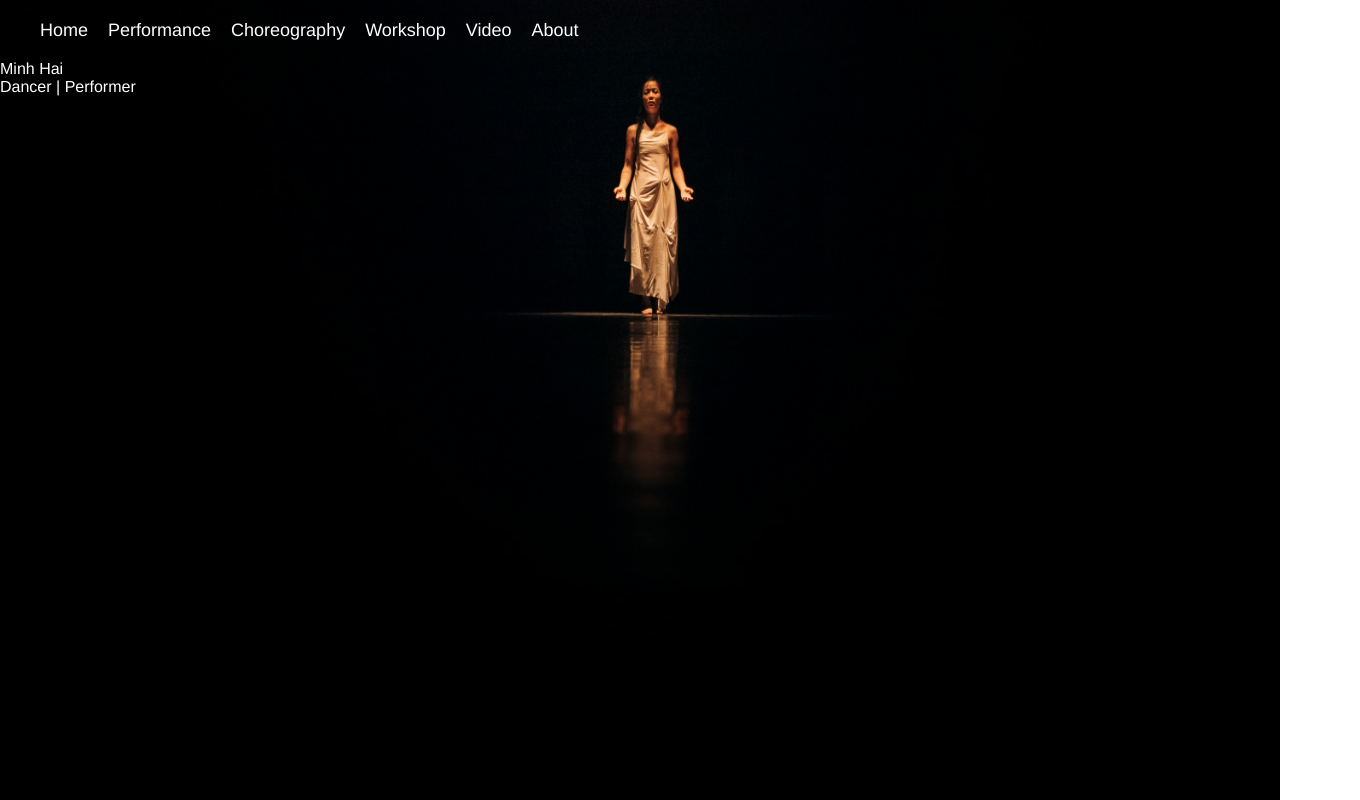
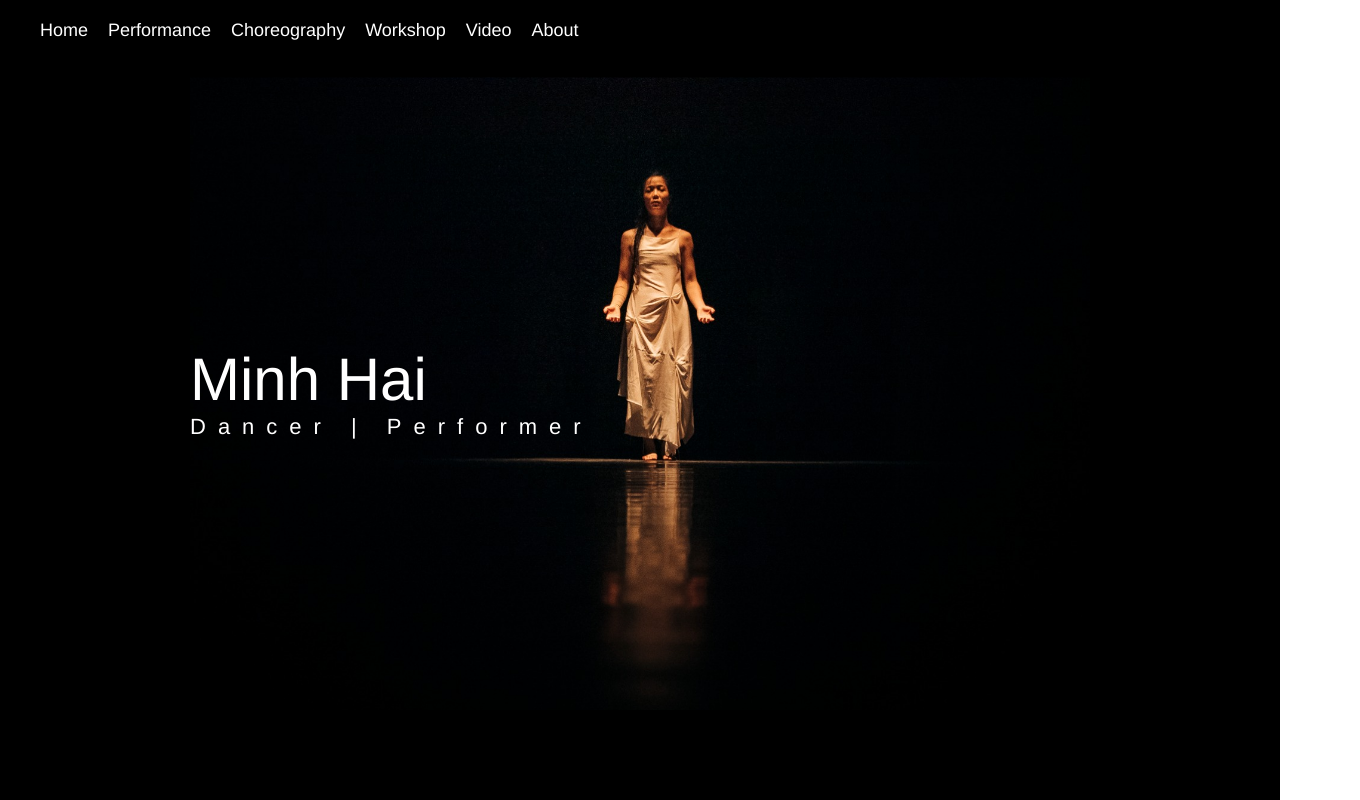
Before and after one commit to hungdoworks/hungdoworks.github.io, a Next.js app: page / in a window 1280 px wide. Shown: the whole page, 1360 px wide, since content can reach past the window. Built offline with nearby package versions, Linux system fonts and the light colour scheme.

Commit message:
Update UI for Homepage

```diff
--- a/src/pages/_app.js
+++ b/src/pages/_app.js
@@ -11,8 +11,8 @@ export default function App({ Component, pageProps }) {
         <meta name="viewport" content="width=device-width, initial-scale=1" />
         <link rel="icon" href="/favicon.ico" />
       </Head>
-      <NavigationBar />
       <main>
+        <NavigationBar />
         <Component {...pageProps} />
       </main>
     </>
--- a/src/pages/index.js
+++ b/src/pages/index.js
@@ -4,10 +4,13 @@ import styles from "@/styles/Home.module.scss";
 export default function Home() {
   return (
     <div className={styles.container}>
-      <Image src="/images/bg_home.jpg" alt="" fill />
-      <div style={{ position: "absolute", color: "#FFFFFF" }}>
-        <p>Minh Hai</p>
-        <p>Dancer | Performer</p>
+      <div className={styles.containerBackground}></div>
+      <div className={styles.content}>
+        <Image src="/images/bg_home.jpg" alt="" fill />
+        <div className={styles.title}>
+          <p>Minh Hai</p>
+          <p>Dancer | Performer</p>
+        </div>
       </div>
     </div>
   )
--- a/src/styles/Home.module.scss
+++ b/src/styles/Home.module.scss
@@ -1,3 +1,41 @@
 .container {
+    &Background {
+        position: absolute;
+        top: 0;
+        left: 0;
+        width: 100%;
+        height: 100%;
+        background: #000;
+    }
+};
 
-};
+.content {
+    position: relative;
+    margin: auto;
+    width: 900px;
+    height: 650px;
+    overflow: hidden;
+
+    & > img {
+        object-fit: cover;
+        object-position: center 120px;
+        transform: scale(1.5, 1.5);
+    }
+}
+
+.title {
+    position: absolute;
+    top: 50%;
+    left: 0;
+    color: #fff;
+    transform: translate(0, -40px);
+
+    & > p {
+        font-size: 60px;
+    }
+
+    & > p + p {
+        font-size: 22px;
+        letter-spacing: 12px;
+    }
+}
--- a/src/styles/globals.css
+++ b/src/styles/globals.css
@@ -1,6 +1,7 @@
 * {
     margin: 0;
     padding: 0;
+    box-sizing: border-box;
     font-family: Helvetica, sans-serif;
 }
 
```
